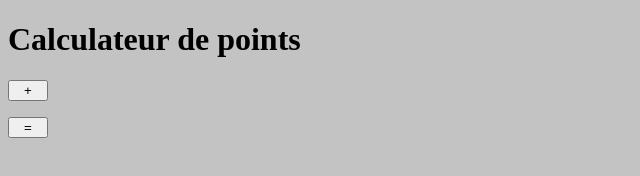
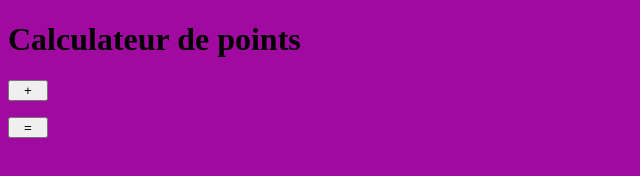
Before and after one commit to WanderingPenwing/WanderingPenwing.github.io, a plain HTML site: page index.html in a window 1280 px wide. Shown: the whole page, without its empty margins (0-640 px from the left). Drawn offline with Linux system fonts and the light colour scheme.

Commit message:
second try

```diff
--- a/index.html
+++ b/index.html
@@ -7,7 +7,7 @@
     <title>Froid de Canard</title>
     <link rel="stylesheet" href="./style.css">
   </head>
-  <body style="background-color:#a0a0a0a0" >
+  <body bgcolor="#a0a0a0a0" >
     <main>
         <h1>Calculateur de points</h1>
     </main>
```
